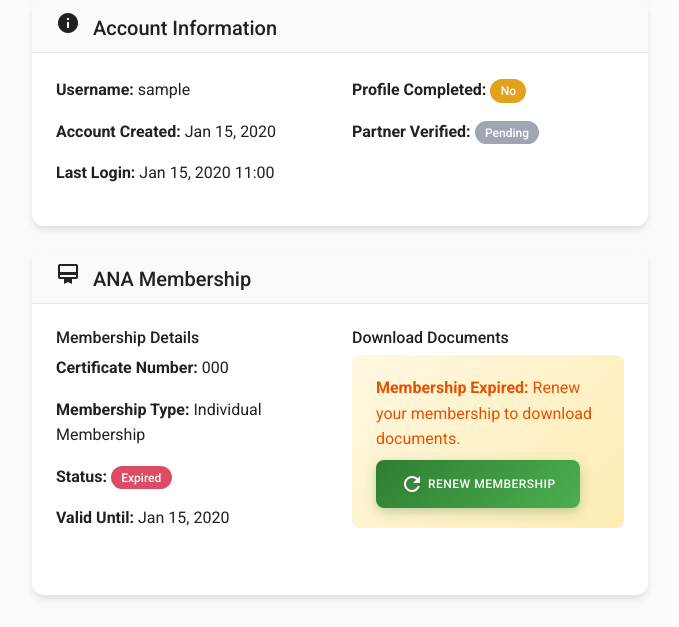
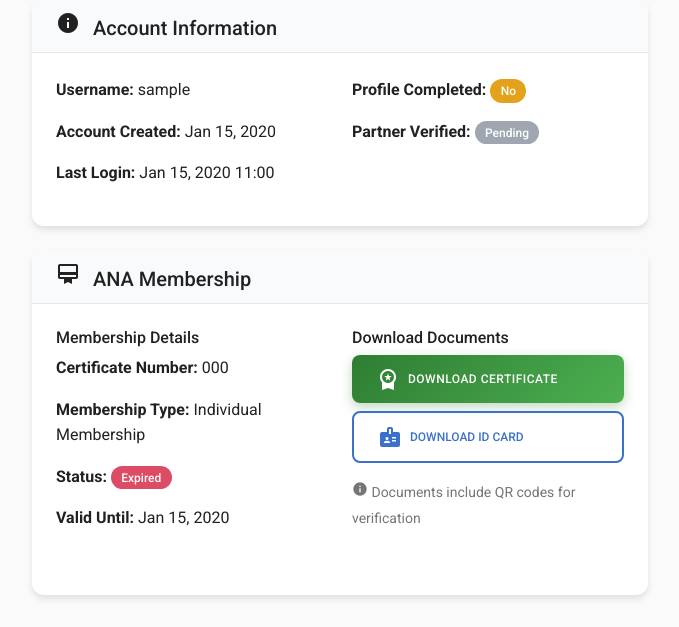
Before and after one commit to ojsys/ana_pro, a Django app: page /dashboard/profile/ in a window 1280 px wide. Shown: the part 1179-1806 px from the top of the page, without its empty margins (600-1279 px from the left). Run offline with Django 5.2, Linux system fonts and the light colour scheme; a user stored in the database is signed in; data comes from the database, SQL or seed files in the repository; tables that the repository leaves empty hold one stand-in row (values such as "Sample post"); some libraries are stand-ins or nearby versions.

Commit message:
updated payment profile

```diff
--- a/dashboard/urls.py
+++ b/dashboard/urls.py
@@ -24,8 +24,8 @@ urlpatterns = [
 
     # Membership and Certificate URLs
     path('membership/', views.membership_subscription, name='membership_subscription'),
-    # path('certificate/download/', views.download_certificate, name='download_certificate'),
-    # path('id-card/download/', views.download_id_card, name='download_id_card'),
+    path('certificate/download/', views.download_certificate, name='download_certificate'),
+    path('id-card/download/', views.download_id_card, name='download_id_card'),
     # path('verify/<uuid:qr_code>/', views.verify_membership, name='verify_membership'),
 
     # Payment URLs
--- a/dashboard/views.py
+++ b/dashboard/views.py
@@ -1414,3 +1414,379 @@ def renewal(request):
     }
 
     return render(request, 'dashboard/renewal.html', context)
+
+
+@login_required
+def download_certificate(request):
+    """Generate and download membership certificate as PDF"""
+    from django.http import HttpResponse
+    from reportlab.lib import colors
+    from reportlab.lib.pagesizes import A4, landscape
+    from reportlab.lib.styles import getSampleStyleSheet, ParagraphStyle
+    from reportlab.lib.units import inch, cm
+    from reportlab.platypus import SimpleDocTemplate, Paragraph, Spacer, Image, Table, TableStyle
+    from reportlab.lib.enums import TA_CENTER, TA_LEFT
+    from io import BytesIO
+    import qrcode
+    from datetime import date
+
+    # Get membership
+    try:
+        membership = Membership.objects.get(member=request.user)
+    except Membership.DoesNotExist:
+        messages.error(request, 'No membership found.')
+        return redirect('dashboard:profile')
+
+    # Check if user can download certificate
+    if not membership.can_download_certificate:
+        messages.error(request, 'You do not have permission to download the certificate. Please ensure your annual dues are paid.')
+        return redirect('dashboard:profile')
+
+    # Create PDF buffer
+    buffer = BytesIO()
+
+    # Create the PDF document (landscape A4)
+    doc = SimpleDocTemplate(
+        buffer,
+        pagesize=landscape(A4),
+        rightMargin=1*cm,
+        leftMargin=1*cm,
+        topMargin=1*cm,
+        bottomMargin=1*cm
+    )
+
+    # Styles
+    styles = getSampleStyleSheet()
+
+    # Custom styles
+    title_style = ParagraphStyle(
+        'Title',
+        parent=styles['Heading1'],
+        fontSize=36,
+        textColor=colors.HexColor('#1a5f2a'),
+        alignment=TA_CENTER,
+        spaceAfter=20,
+    )
+
+    subtitle_style = ParagraphStyle(
+        'Subtitle',
+        parent=styles['Normal'],
+        fontSize=18,
+        textColor=colors.HexColor('#333333'),
+        alignment=TA_CENTER,
+        spaceAfter=30,
+    )
+
+    body_style = ParagraphStyle(
+        'Body',
+        parent=styles['Normal'],
+        fontSize=14,
+        textColor=colors.HexColor('#333333'),
+        alignment=TA_CENTER,
+        spaceAfter=10,
+    )
+
+    name_style = ParagraphStyle(
+        'Name',
+        parent=styles['Heading2'],
+        fontSize=28,
+        textColor=colors.HexColor('#1a5f2a'),
+        alignment=TA_CENTER,
+        spaceAfter=20,
+    )
+
+    # Build content
+    elements = []
+
+    # Add spacing at top
+    elements.append(Spacer(1, 1*cm))
+
+    # Title
+    elements.append(Paragraph("AKILIMO Nigeria Association", title_style))
+
+    # Subtitle
+    elements.append(Paragraph("Certificate of Membership", subtitle_style))
+
+    # Decorative line
+    elements.append(Spacer(1, 0.5*cm))
+
+    # Certificate text
+    elements.append(Paragraph("This is to certify that", body_style))
+    elements.append(Spacer(1, 0.5*cm))
+
+    # Member name
+    full_name = f"{request.user.first_name} {request.user.last_name}".strip() or request.user.username
+    elements.append(Paragraph(f"<b>{full_name}</b>", name_style))
+
+    elements.append(Spacer(1, 0.3*cm))
+
+    # Membership details
+    elements.append(Paragraph(
+        f"is a registered member of AKILIMO Nigeria Association",
+        body_style
+    ))
+
+    elements.append(Spacer(1, 0.3*cm))
+
+    # Membership type and certificate number
+    membership_type_display = membership.get_membership_type_display()
+    elements.append(Paragraph(
+        f"Membership Type: <b>{membership_type_display}</b>",
+        body_style
+    ))
+
+    elements.append(Paragraph(
+        f"Certificate Number: <b>{membership.certificate_number}</b>",
+        body_style
+    ))
+
+    if membership.annual_dues_paid_for_year:
+        elements.append(Paragraph(
+            f"Valid for: <b>{membership.annual_dues_paid_for_year}</b>",
+            body_style
+        ))
+
+    elements.append(Spacer(1, 1*cm))
+
+    # Generate QR code for verification
+    qr = qrcode.QRCode(version=1, box_size=4, border=1)
+    verification_url = request.build_absolute_uri(f'/dashboard/verify/{membership.qr_code}/')
+    qr.add_data(verification_url)
+    qr.make(fit=True)
+    qr_img = qr.make_image(fill_color="black", back_color="white")
+
+    # Save QR to buffer
+    qr_buffer = BytesIO()
+    qr_img.save(qr_buffer, format='PNG')
+    qr_buffer.seek(0)
+
+    # Create table with QR code and date
+    qr_image = Image(qr_buffer, width=1.5*inch, height=1.5*inch)
+
+    footer_data = [
+        [qr_image, Paragraph(f"Issue Date: {date.today().strftime('%B %d, %Y')}", body_style)],
+        [Paragraph("Scan to verify", ParagraphStyle('Small', fontSize=8, alignment=TA_CENTER)), '']
+    ]
+
+    footer_table = Table(footer_data, colWidths=[2*inch, 4*inch])
+    footer_table.setStyle(TableStyle([
+        ('ALIGN', (0, 0), (-1, -1), 'CENTER'),
+        ('VALIGN', (0, 0), (-1, -1), 'MIDDLE'),
+    ]))
+
+    elements.append(footer_table)
+
+    # Build PDF
+    doc.build(elements)
+
+    # Mark certificate as generated
+    if not membership.certificate_generated:
+        membership.certificate_generated = True
+        membership.save(update_fields=['certificate_generated'])
+
+    # Get PDF content
+    pdf = buffer.getvalue()
+    buffer.close()
+
+    # Create response
+    response = HttpResponse(content_type='application/pdf')
+    response['Content-Disposition'] = f'attachment; filename="ANA_Certificate_{membership.certificate_number}.pdf"'
+    response.write(pdf)
+
+    logger.info(f"Certificate downloaded for member: {request.user.email}")
+
+    return response
+
+
+@login_required
+def download_id_card(request):
+    """Generate and download membership ID card as PDF"""
+    from django.http import HttpResponse
+    from reportlab.lib import colors
+    from reportlab.lib.pagesizes import A4
+    from reportlab.lib.styles import getSampleStyleSheet, ParagraphStyle
+    from reportlab.lib.units import inch, cm, mm
+    from reportlab.platypus import SimpleDocTemplate, Paragraph, Spacer, Image, Table, TableStyle
+    from reportlab.lib.enums import TA_CENTER, TA_LEFT
+    from reportlab.graphics.shapes import Drawing, Rect, String
+    from io import BytesIO
+    import qrcode
+    from datetime import date
+
+    # Get membership
+    try:
+        membership = Membership.objects.get(member=request.user)
+    except Membership.DoesNotExist:
+        messages.error(request, 'No membership found.')
+        return redirect('dashboard:profile')
+
+    # Check if user can download ID card
+    if not membership.can_download_id_card:
+        messages.error(request, 'You do not have permission to download the ID card. Please ensure your annual dues are paid.')
+        return redirect('dashboard:profile')
+
+    # Create PDF buffer
+    buffer = BytesIO()
+
+    # ID card size (credit card size: 85.6mm x 53.98mm, we'll make it slightly larger for printing)
+    card_width = 9 * cm
+    card_height = 5.5 * cm
+
+    # Create the PDF document
+    doc = SimpleDocTemplate(
+        buffer,
+        pagesize=A4,
+        rightMargin=2*cm,
+        leftMargin=2*cm,
+        topMargin=2*cm,
+        bottomMargin=2*cm
+    )
+
+    # Styles
+    styles = getSampleStyleSheet()
+
+    header_style = ParagraphStyle(
+        'Header',
+        parent=styles['Normal'],
+        fontSize=12,
+        textColor=colors.white,
+        alignment=TA_CENTER,
+        fontName='Helvetica-Bold',
+    )
+
+    name_style = ParagraphStyle(
+        'Name',
+        parent=styles['Normal'],
+        fontSize=11,
+        textColor=colors.HexColor('#1a5f2a'),
+        alignment=TA_LEFT,
+        fontName='Helvetica-Bold',
+    )
+
+    detail_style = ParagraphStyle(
+        'Detail',
+        parent=styles['Normal'],
+        fontSize=8,
+        textColor=colors.HexColor('#333333'),
+        alignment=TA_LEFT,
+    )
+
+    # Build content
+    elements = []
+
+    # Instructions
+    elements.append(Paragraph(
+        "<b>AKILIMO Nigeria Association - Membership ID Card</b>",
+        ParagraphStyle('Title', fontSize=14, alignment=TA_CENTER, spaceAfter=20)
+    ))
+
+    elements.append(Paragraph(
+        "Print this page and cut along the dotted line to create your ID card.",
+        ParagraphStyle('Instruction', fontSize=10, alignment=TA_CENTER, spaceAfter=20)
+    ))
+
+    # Generate QR code
+    qr = qrcode.QRCode(version=1, box_size=3, border=1)
+    verification_url = request.build_absolute_uri(f'/dashboard/verify/{membership.qr_code}/')
+    qr.add_data(verification_url)
+    qr.make(fit=True)
+    qr_img = qr.make_image(fill_color="black", back_color="white")
+
+    qr_buffer = BytesIO()
+    qr_img.save(qr_buffer, format='PNG')
+    qr_buffer.seek(0)
+    qr_image = Image(qr_buffer, width=1.2*inch, height=1.2*inch)
+
+    # Member details
+    full_name = f"{request.user.first_name} {request.user.last_name}".strip() or request.user.username
+    membership_type = membership.get_membership_type_display()
+
+    # Get profile for additional info
+    try:
+        profile = request.user.profile
+        organization = profile.partner_organization.name if profile.partner_organization else profile.partner_name or 'N/A'
+    except:
+        organization = 'N/A'
+
+    # Create ID card as a table
+    # Header row (green background)
+    header = Paragraph("AKILIMO NIGERIA ASSOCIATION", header_style)
+
+    # Member info
+    name_para = Paragraph(f"<b>{full_name}</b>", name_style)
+    type_para = Paragraph(f"Type: {membership_type}", detail_style)
+    cert_para = Paragraph(f"ID: {membership.certificate_number}", detail_style)
+    org_para = Paragraph(f"Org: {organization[:30]}", detail_style)
+
+    if membership.annual_dues_paid_for_year:
+        valid_para = Paragraph(f"Valid: {membership.annual_dues_paid_for_year}", detail_style)
+    else:
+        valid_para = Paragraph("", detail_style)
+
+    # Create the card layout
+    card_data = [
+        # Header row
+        [header, ''],
+        # Content row
+        [[name_para, Spacer(1, 3*mm), type_para, cert_para, org_para, valid_para], qr_image],
+    ]
+
+    card_table = Table(card_data, colWidths=[card_width - 3.5*cm, 3.5*cm], rowHeights=[0.8*cm, card_height - 0.8*cm])
+
+    card_table.setStyle(TableStyle([
+        # Header styling
+        ('BACKGROUND', (0, 0), (-1, 0), colors.HexColor('#1a5f2a')),
+        ('SPAN', (0, 0), (1, 0)),
+        ('ALIGN', (0, 0), (-1, 0), 'CENTER'),
+        ('VALIGN', (0, 0), (-1, 0), 'MIDDLE'),
+
+        # Content styling
+        ('BACKGROUND', (0, 1), (-1, -1), colors.white),
+        ('ALIGN', (0, 1), (0, 1), 'LEFT'),
+        ('ALIGN', (1, 1), (1, 1), 'CENTER'),
+        ('VALIGN', (0, 1), (-1, -1), 'TOP'),
+        ('PADDING', (0, 1), (0, 1), 8),
+        ('PADDING', (1, 1), (1, 1), 5),
+
+        # Border
+        ('BOX', (0, 0), (-1, -1), 1, colors.HexColor('#1a5f2a')),
+        ('LINEBELOW', (0, 0), (-1, 0), 1, colors.HexColor('#1a5f2a')),
+    ]))
+
+    elements.append(card_table)
+
+    elements.append(Spacer(1, 1*cm))
+
+    # Add cutting guide
+    elements.append(Paragraph(
+        "- - - - - - - - - - - - - - - - - - - - - - - - - - - - - - - - - - - - - - - - - -",
+        ParagraphStyle('Cut', fontSize=8, alignment=TA_CENTER, textColor=colors.gray)
+    ))
+
+    elements.append(Spacer(1, 0.5*cm))
+
+    elements.append(Paragraph(
+        f"Scan QR code to verify membership • Issued: {date.today().strftime('%Y-%m-%d')}",
+        ParagraphStyle('Footer', fontSize=8, alignment=TA_CENTER, textColor=colors.gray)
+    ))
+
+    # Build PDF
+    doc.build(elements)
+
+    # Mark ID card as generated
+    if not membership.id_card_generated:
+        membership.id_card_generated = True
+        membership.save(update_fields=['id_card_generated'])
+
+    # Get PDF content
+    pdf = buffer.getvalue()
+    buffer.close()
+
+    # Create response
+    response = HttpResponse(content_type='application/pdf')
+    response['Content-Disposition'] = f'attachment; filename="ANA_ID_Card_{membership.certificate_number}.pdf"'
+    response.write(pdf)
+
+    logger.info(f"ID card downloaded for member: {request.user.email}")
+
+    return response
--- a/templates/auth/profile.html
+++ b/templates/auth/profile.html
@@ -352,12 +352,7 @@
                     <div class="col-md-6">
                         <div class="membership-downloads">
                             <h6>Download Documents</h6>
-                            {% if user.membership.is_active %}
-                                <div class="alert alert-info">
-                                    <span class="material-icons me-2">info</span>
-                                    <strong>Coming Soon:</strong> Certificate and ID card downloads will be available once your membership is processed.
-                                </div>
-                                {% comment "Uncomment when download views are implemented" %}
+                            {% if user.membership.can_download_certificate %}
                                 <div class="d-grid gap-2">
                                     <a href="{% url 'dashboard:download_certificate' %}" class="btn btn-primary">
                                         <span class="material-icons me-2">workspace_premium</span>
@@ -380,7 +375,11 @@
                                         Documents include QR codes for verification
                                     </small>
                                 </div>
-                                {% endcomment %}
+                            {% elif user.membership.is_active %}
+                                <div class="alert alert-info">
+                                    <span class="material-icons me-2">info</span>
+                                    <strong>Almost there!</strong> Pay your annual dues to download your certificate and ID card.
+                                </div>
                             {% else %}
                                 <div class="alert alert-warning">
                                     {% if user.membership.status == 'pending' %}
```
